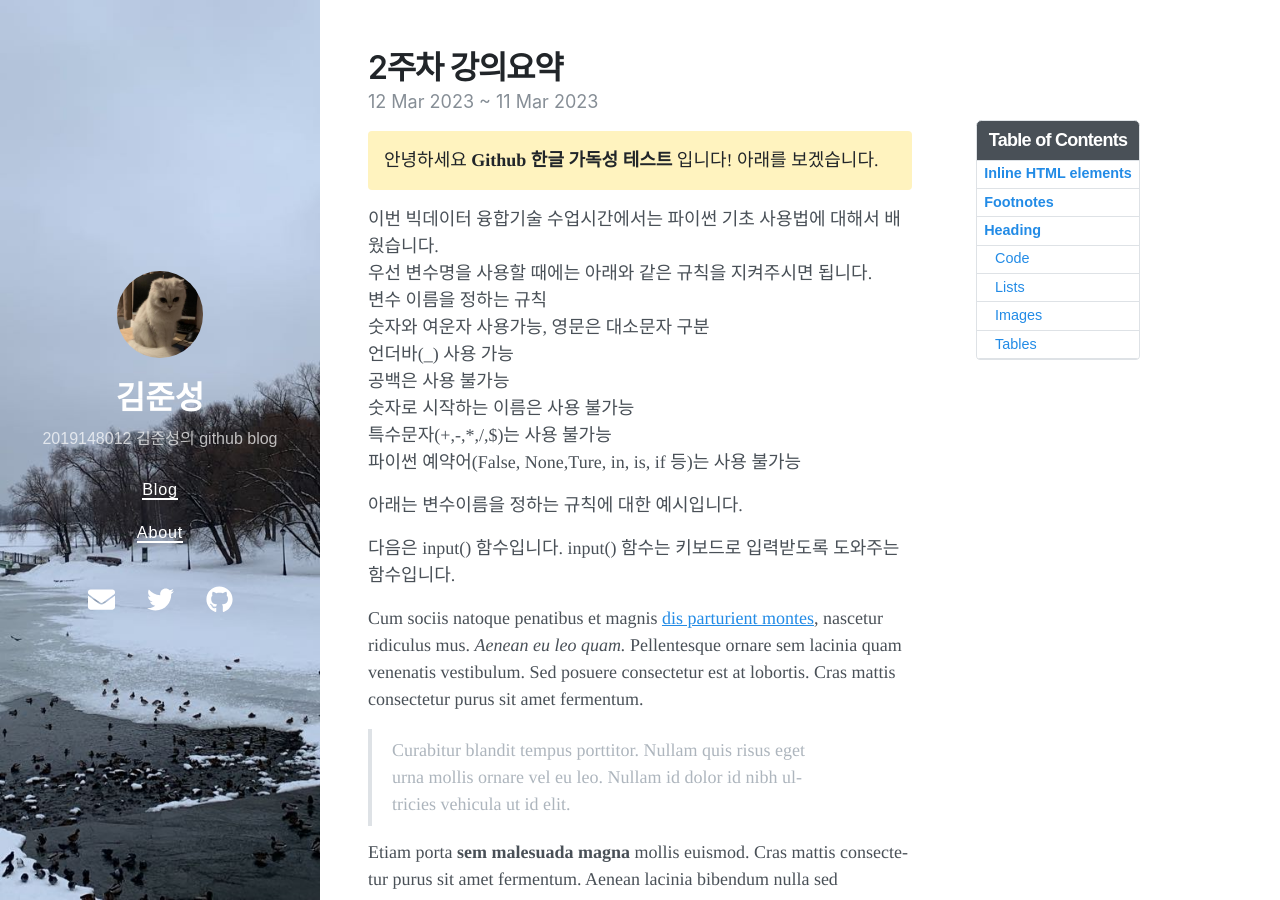
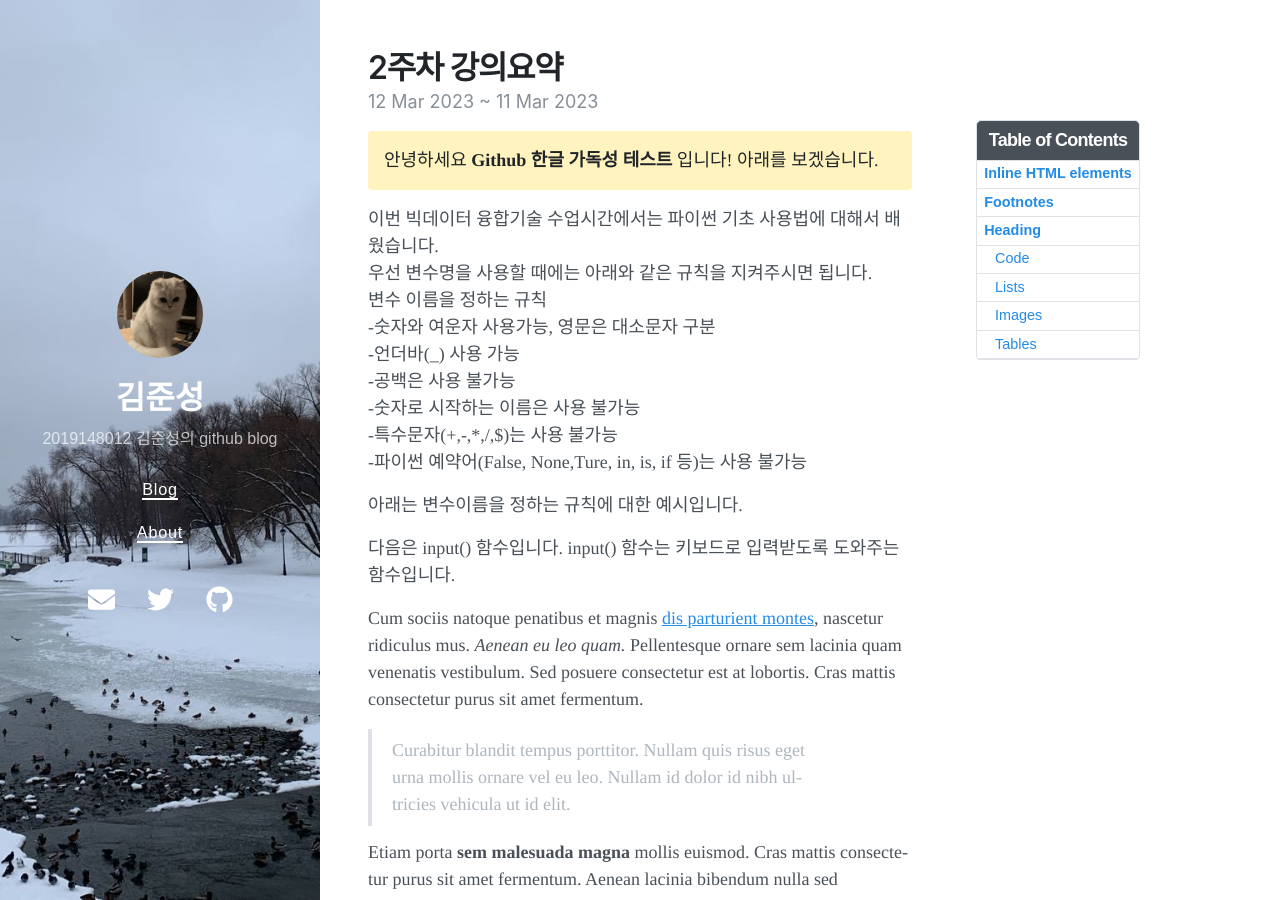
Before and after one commit to j-s-eee/j-s-eee, a Jekyll site: the page built from _posts/2020-09-29-welcome-to-not-pure-poole.md, in a window 1280 px wide and 900 px high. Built offline with Jekyll 4.4.1, drawn with Linux system fonts in a browser that asks for light colours; nearby versions of some CDN libraries.

```diff
--- a/_posts/2020-09-29-welcome-to-not-pure-poole.md
+++ b/_posts/2020-09-29-welcome-to-not-pure-poole.md
@@ -12,12 +12,12 @@ toc:  true
 이번 빅데이터 융합기술 수업시간에서는 파이썬 기초 사용법에 대해서 배웠습니다.\
 우선 변수명을 사용할 때에는 아래와 같은 규칙을 지켜주시면 됩니다.\
 변수 이름을 정하는 규칙\
- 숫자와 여운자 사용가능, 영문은 대소문자 구분\
- 언더바(_) 사용 가능\
- 공백은 사용 불가능\
- 숫자로 시작하는 이름은 사용 불가능\
- 특수문자(+,-,*,/,$)는 사용 불가능\
- 파이썬 예약어(False, None,Ture, in, is, if 등)는 사용 불가능
+ -숫자와 여운자 사용가능, 영문은 대소문자 구분\
+ -언더바(_) 사용 가능\
+ -공백은 사용 불가능\
+ -숫자로 시작하는 이름은 사용 불가능\
+ -특수문자(+,-,*,/,$)는 사용 불가능\
+ -파이썬 예약어(False, None,Ture, in, is, if 등)는 사용 불가능
 
 아래는 변수이름을 정하는 규칙에 대한 예시입니다.
 
```
